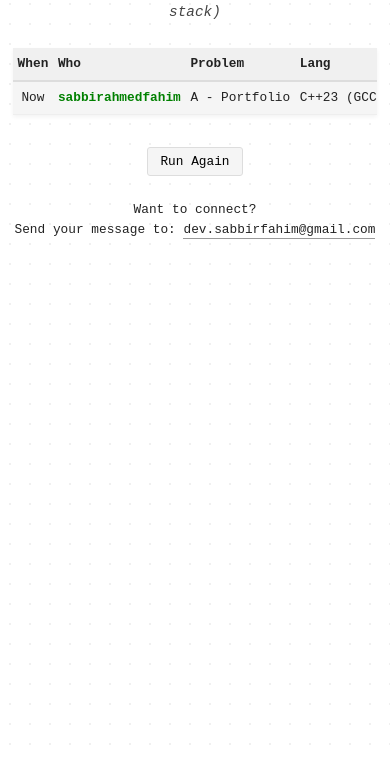
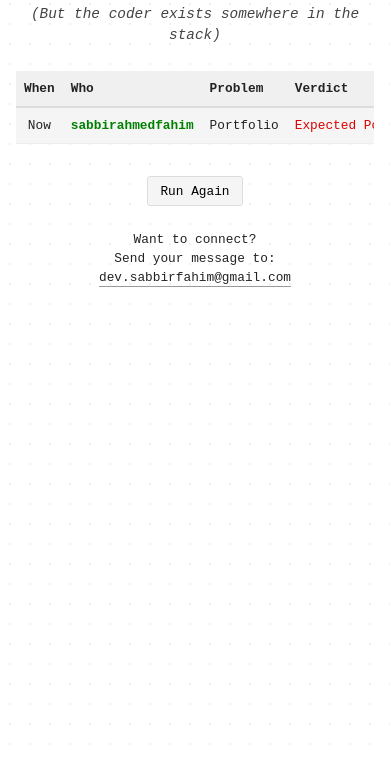
Before and after one commit to sabbirahmedfahim/sabbirahmedfahim.github.io, a plain HTML site: page index.html in a window 390 px wide. Shown: the part 86-844 px from the top of the page. Drawn offline with Linux system fonts and the light colour scheme.

Commit message:
improved version for mobile 2

```diff
--- a/index.html
+++ b/index.html
@@ -2,7 +2,7 @@
 <html lang="en">
 <head>
     <meta charset="UTF-8">
-    <meta name="viewport" content="width=device-width, initial-scale=1.0, maximum-scale=1.0, user-scalable=no">
+    <meta name="viewport" content="width=device-width, initial-scale=1.0">
     <title>Sabbir Ahmed Fahim</title>
     <style>
         body {
@@ -34,26 +34,29 @@
             color: #444;
             font-style: italic;
         }
+        .cf-submission-container {
+            width: 100%;
+            overflow-x: auto;
+            margin: 1rem 0;
+        }
         .cf-submission {
             width: 100%;
+            min-width: 320px;
             border-collapse: collapse;
-            margin: 1rem 0;
             background: #f5f5f5;
             box-shadow: 0 2px 4px rgba(0,0,0,0.05);
-            overflow-x: auto;
-            display: block;
+            font-size: 0.8rem;
         }
         .cf-submission th {
             text-align: left;
             padding: 0.5rem;
             border-bottom: 2px solid #ddd;
             background-color: #f0f0f0;
-            font-size: 0.8rem;
         }
         .cf-submission td {
             padding: 0.5rem;
             border-bottom: 1px solid #eee;
-            font-size: 0.8rem;
+            white-space: nowrap;
         }
         .verdict-accepted {
             color: #0a0;
@@ -98,20 +101,6 @@
             background: #e5e5e5;
             transform: translateY(-1px);
         }
-        @media (max-width: 480px) {
-            body {
-                margin: 1rem auto;
-                padding: 0 0.8rem;
-            }
-            .title {
-                font-size: 1.5rem;
-            }
-            .cf-submission th,
-            .cf-submission td {
-                padding: 0.4rem 0.3rem;
-                white-space: nowrap;
-            }
-        }
     </style>
 </head>
 <body>
@@ -120,13 +109,13 @@
         <p class="subtitle">(But the coder exists somewhere in the stack)</p>
     </div>
 
+    <div class="cf-submission-container">
         <table class="cf-submission">
             <thead>
                 <tr>
                     <th>When</th>
                     <th>Who</th>
                     <th>Problem</th>
-                <th>Lang</th>
                     <th>Verdict</th>
                 </tr>
             </thead>
@@ -134,6 +123,7 @@
                 <!-- Will be populated by JavaScript -->
             </tbody>
         </table>
+    </div>
 
     <button class="resubmit-btn" id="resubmitBtn">Run Again</button>
 
@@ -147,13 +137,13 @@
             const verdicts = [
                 { delay: 0,    status: "In queue", verdict: "In queue", class: "" },
                 { delay: 500,  status: "Compiling", verdict: "Compiling", class: "" },
-                { delay: 1000, status: "Running", verdict: "Running on test 1", class: "verdict-testing" },
-                { delay: 1500, status: "Running", verdict: "Running on test 2", class: "verdict-testing" },
-                { delay: 2000, status: "Running", verdict: "Running on test 3", class: "verdict-testing" },
-                { delay: 2500, status: "Running", verdict: "Running on test 4", class: "verdict-testing" },
-                { delay: 3000, status: "Running", verdict: "Running on test 5", class: "verdict-testing" },
-                { delay: 3500, status: "Failed", verdict: "Wrong answer on test 5", class: "verdict-wrong" },
-                { delay: 4000, status: "Failed", verdict: "> Test 5: Expected 'Portfolio', found 'Under Construction'", class: "verdict-wrong" }
+                { delay: 1000, status: "Running", verdict: "Running test 1", class: "verdict-testing" },
+                { delay: 1500, status: "Running", verdict: "Running test 2", class: "verdict-testing" },
+                { delay: 2000, status: "Running", verdict: "Running test 3", class: "verdict-testing" },
+                { delay: 2500, status: "Running", verdict: "Running test 4", class: "verdict-testing" },
+                { delay: 3000, status: "Running", verdict: "Running test 5", class: "verdict-testing" },
+                { delay: 3500, status: "Failed", verdict: "Wrong answer", class: "verdict-wrong" },
+                { delay: 4000, status: "Failed", verdict: "Expected Portfolio", class: "verdict-wrong" }
             ];
 
             const submissionRow = document.getElementById('submissionRow');
@@ -169,8 +159,7 @@
                 <tr>
                     <td>Now</td>
                     <td class="cf-handle">sabbirahmedfahim</td>
-                    <td>A - Portfolio</td>
-                    <td>C++23 (GCC 14-64)</td>
+                    <td>Portfolio</td>
                     <td class="verdict-testing" id="verdictCell">In queue</td>
                 </tr>
             `;
```
Lines whose indentation alone changed are shown as unchanged.
